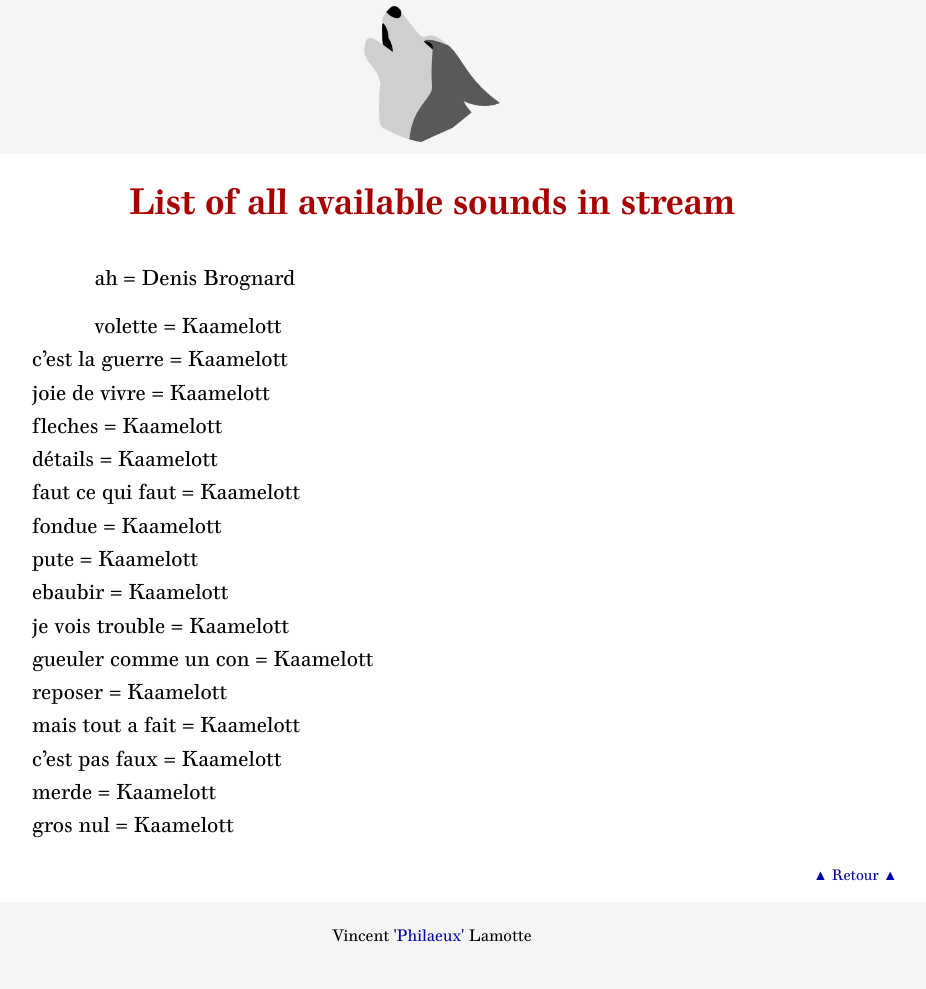
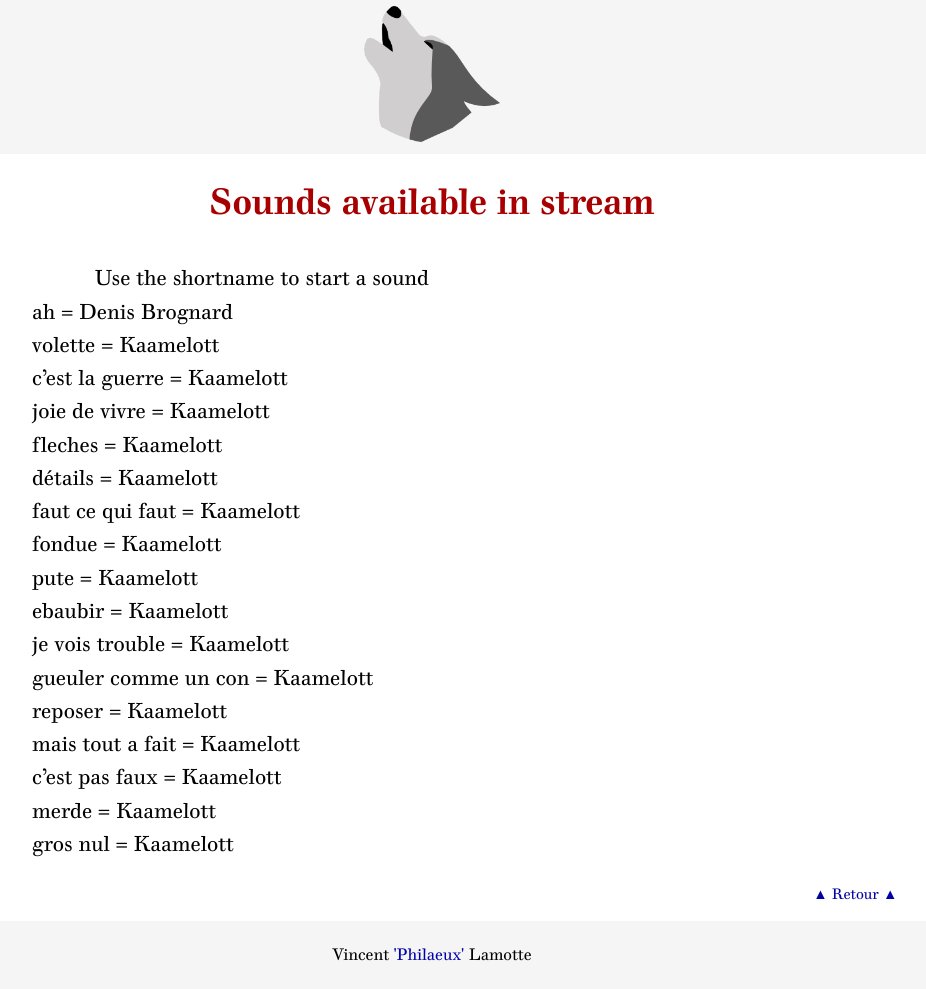
Before and after one commit to Philaeux/philaeux.github.io, a Jekyll site: the page built from sounds.md, in a window 1280 px wide. Shown: the whole page, without its empty margins (208-1134 px from the left). Built offline with Jekyll 4.4.1, drawn with Linux system fonts in a browser that asks for light colours.

Commit message:
Fix list

```diff
--- a/sounds.md
+++ b/sounds.md
@@ -1,10 +1,9 @@
 ---
 layout: post
-title: List of all available sounds in stream
+title: Sounds available in stream
 ---
-
+Use the shortname to start a sound
 ah = Denis Brognard
-
 volette = Kaamelott
 c'est la guerre = Kaamelott
 joie de vivre = Kaamelott
```
